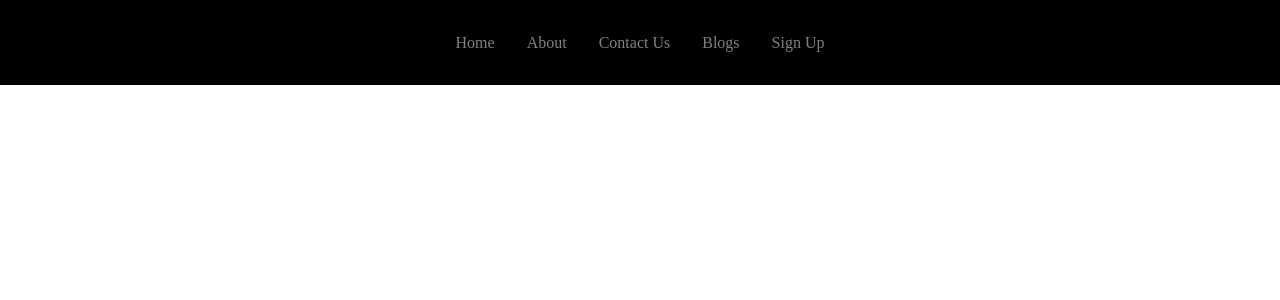
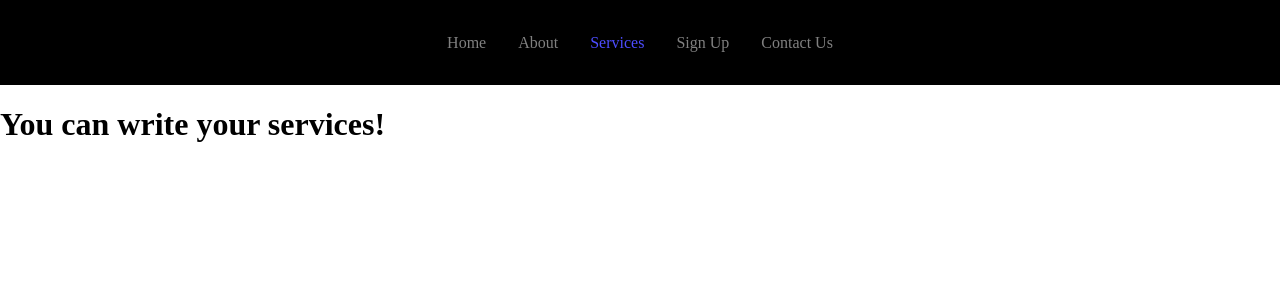
Before and after one commit to ericrothmuller/sky-marketing, a React (Create React App) app: page /services in a window 1280 px wide. Shown: the top 300 px of the page. Built offline with nearby package versions, Linux system fonts and the light colour scheme.

Commit message:
Removed blog and added Services to the nav items

```diff
--- a/src/App.js
+++ b/src/App.js
@@ -5,7 +5,7 @@ import { BrowserRouter as Router, Routes, Route}
 	from 'react-router-dom';
 import Home from './pages/home';
 import About from './pages/about';
-import Blogs from './pages/blogs';
+import Services from './pages/services';
 import SignUp from './pages/signup';
 import Contact from './pages/contact';
 
@@ -18,7 +18,7 @@ return (
     <Route path='/home' element={<Home/>} />
 		<Route path='/about' element={<About/>} />
 		<Route path='/contact' element={<Contact/>} />
-		<Route path='/blogs' element={<Blogs/>} />
+		<Route path='/services' element={<Services/>} />
 		<Route path='/sign-up' element={<SignUp/>} />
 	</Routes>
 	</Router>
--- a/src/components/Navbar/index.js
+++ b/src/components/Navbar/index.js
@@ -13,14 +13,14 @@ const Navbar = () => {
           <NavLink to="/about">
             About
           </NavLink>
-          <NavLink to="/contact">
-            Contact Us
-          </NavLink>
-          <NavLink to="/blogs">
-            Blogs
+          <NavLink to="/services">
+            Services
           </NavLink>
           <NavLink to="/sign-up">
             Sign Up
+          </NavLink>
+          <NavLink to="/contact">
+            Contact Us
           </NavLink>
         </NavMenu>
       </Nav>
--- a/src/pages/blogs.js
+++ /dev/null
@@ -1,9 +0,0 @@
-import React from 'react';
-
-const Blogs = () => {
-return (
-	<h1>You can write your blogs!</h1>
-);
-};
-
-export default Blogs;
--- /dev/null
+++ b/src/pages/services.js
@@ -0,0 +1,9 @@
+import React from 'react';
+
+const Services = () => {
+return (
+	<h1>You can write your services!</h1>
+);
+};
+
+export default Services;
```
